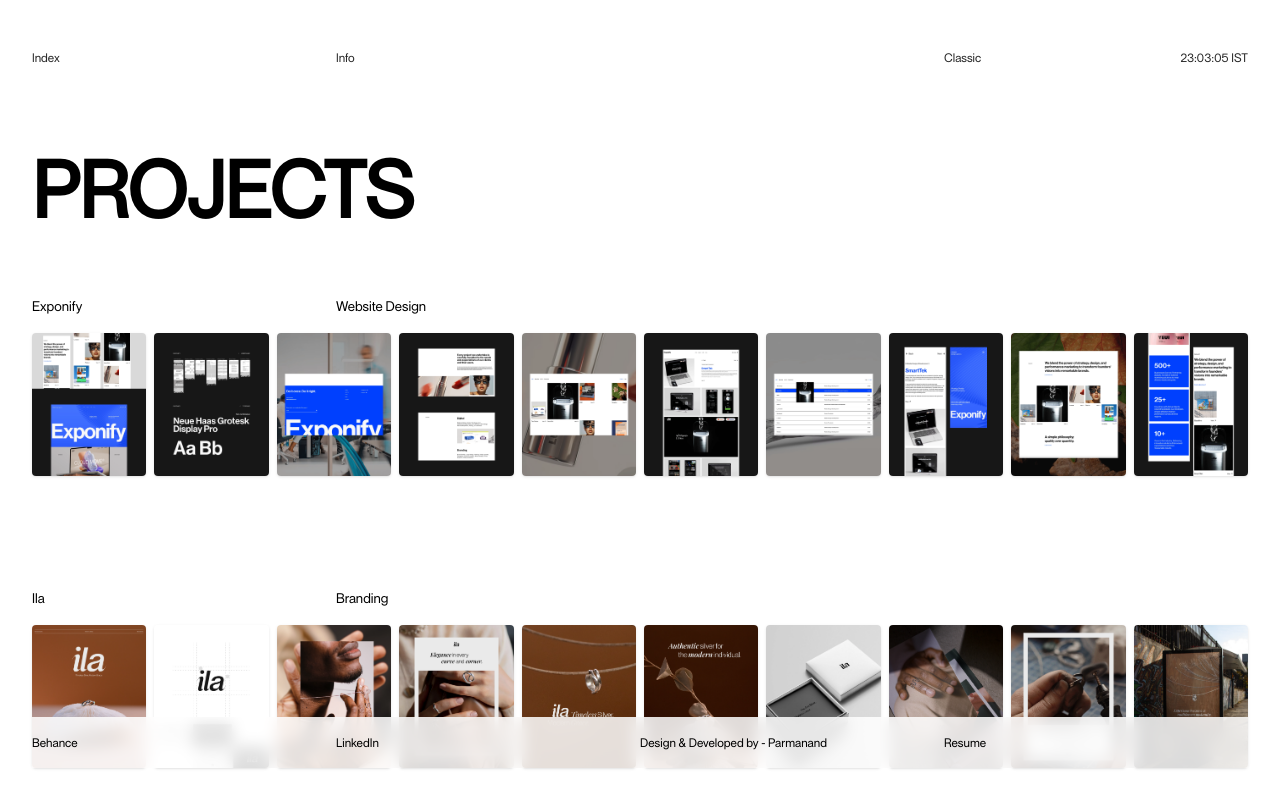
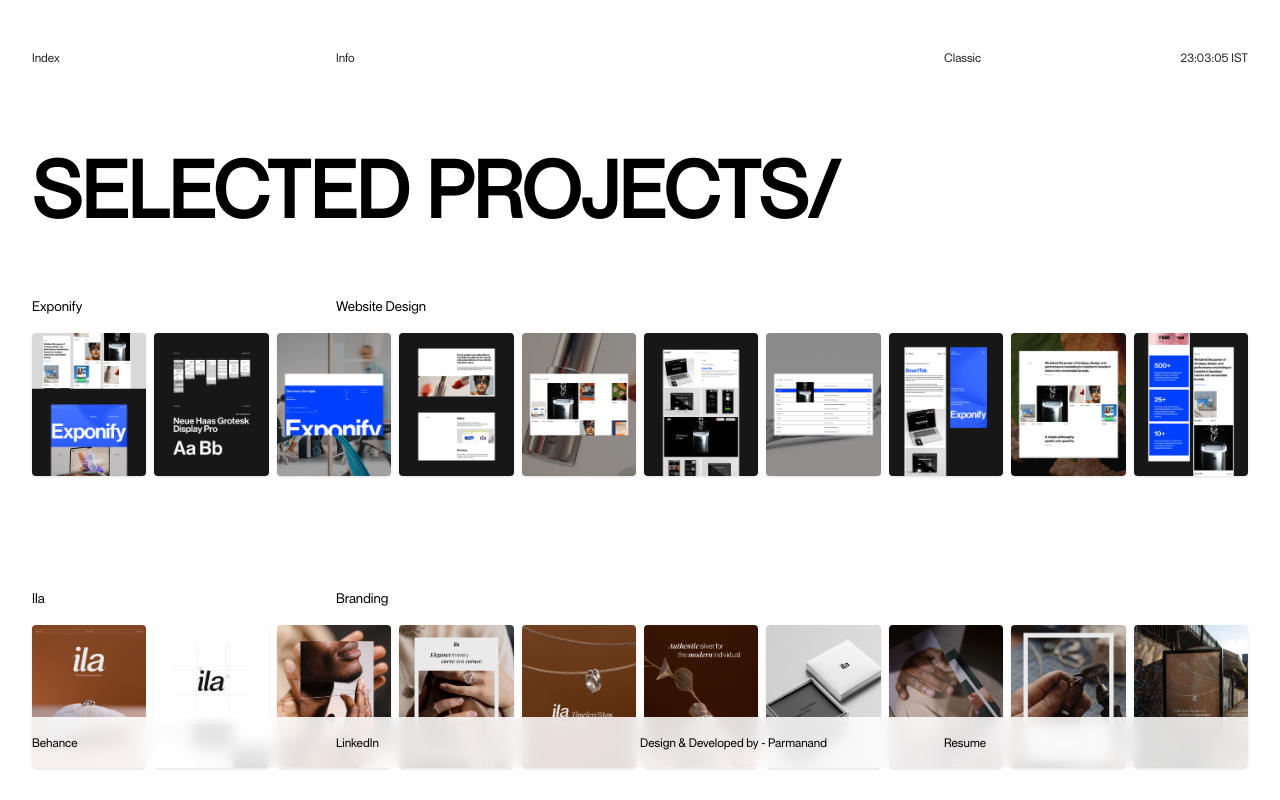
Before and after one commit to parmanandojha/portfolio-parmanand, a React (Vite) app: page / in a window 1280 px wide. Shown: the top 800 px of the page. Built offline with nearby package versions, Linux system fonts and the light colour scheme.

Commit message:
11am 20march

```diff
--- a/src/components/work.jsx
+++ b/src/components/work.jsx
@@ -474,7 +474,7 @@ function Work() {
 
     return (
         <div ref={containerRef} className="relative h-full content-center py-12 md:py-24">
-            <h1 ref={headerRef} className="text-[6vh] md:text-[10vh] font-semibold uppercase inline-block">Projects</h1>
+            <h1 ref={headerRef} className="text-[6vh] md:text-[10vh] font-semibold uppercase inline-block">Selected Projects/</h1>
 
             {projects.map((project, index) => (
                 <div
```
